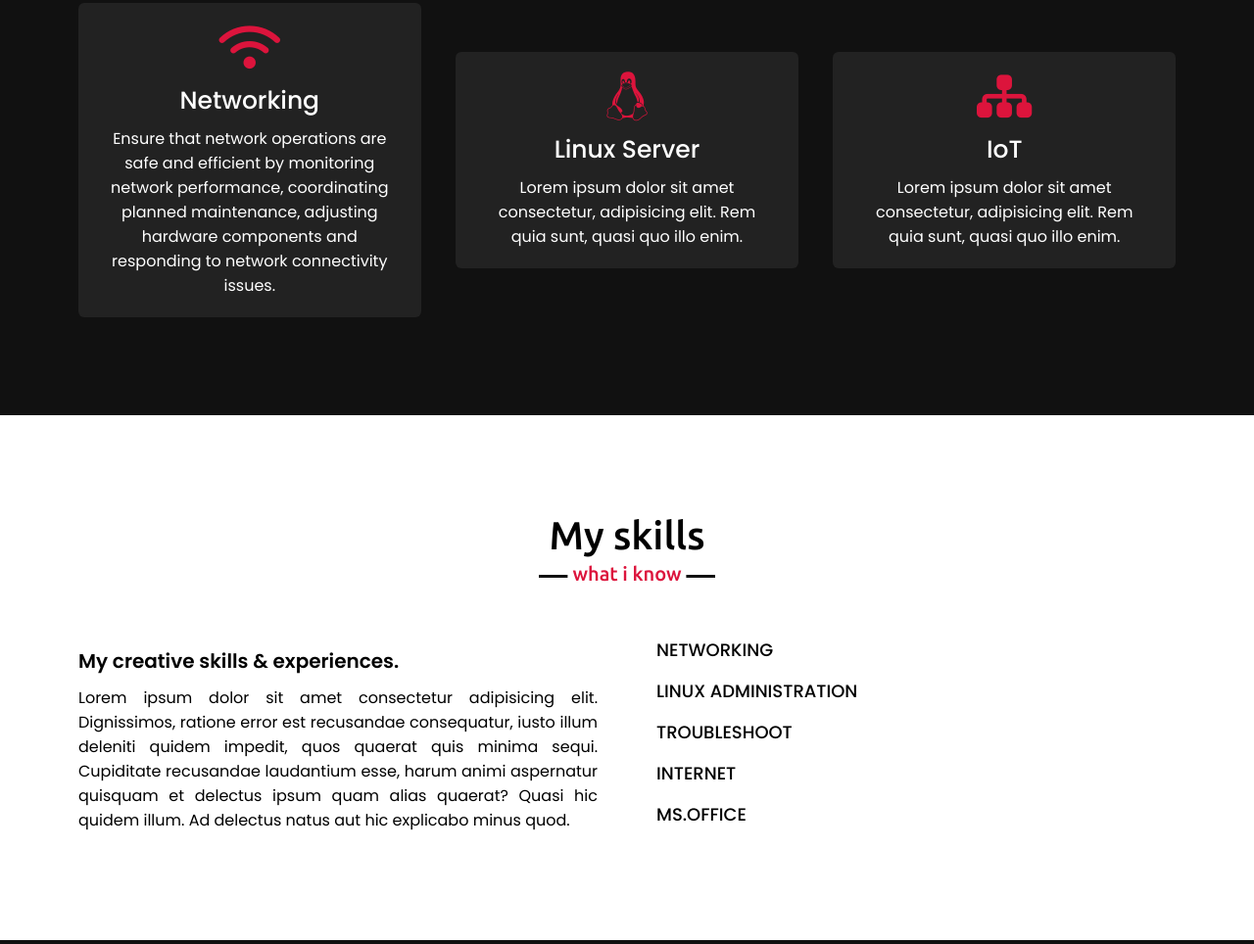
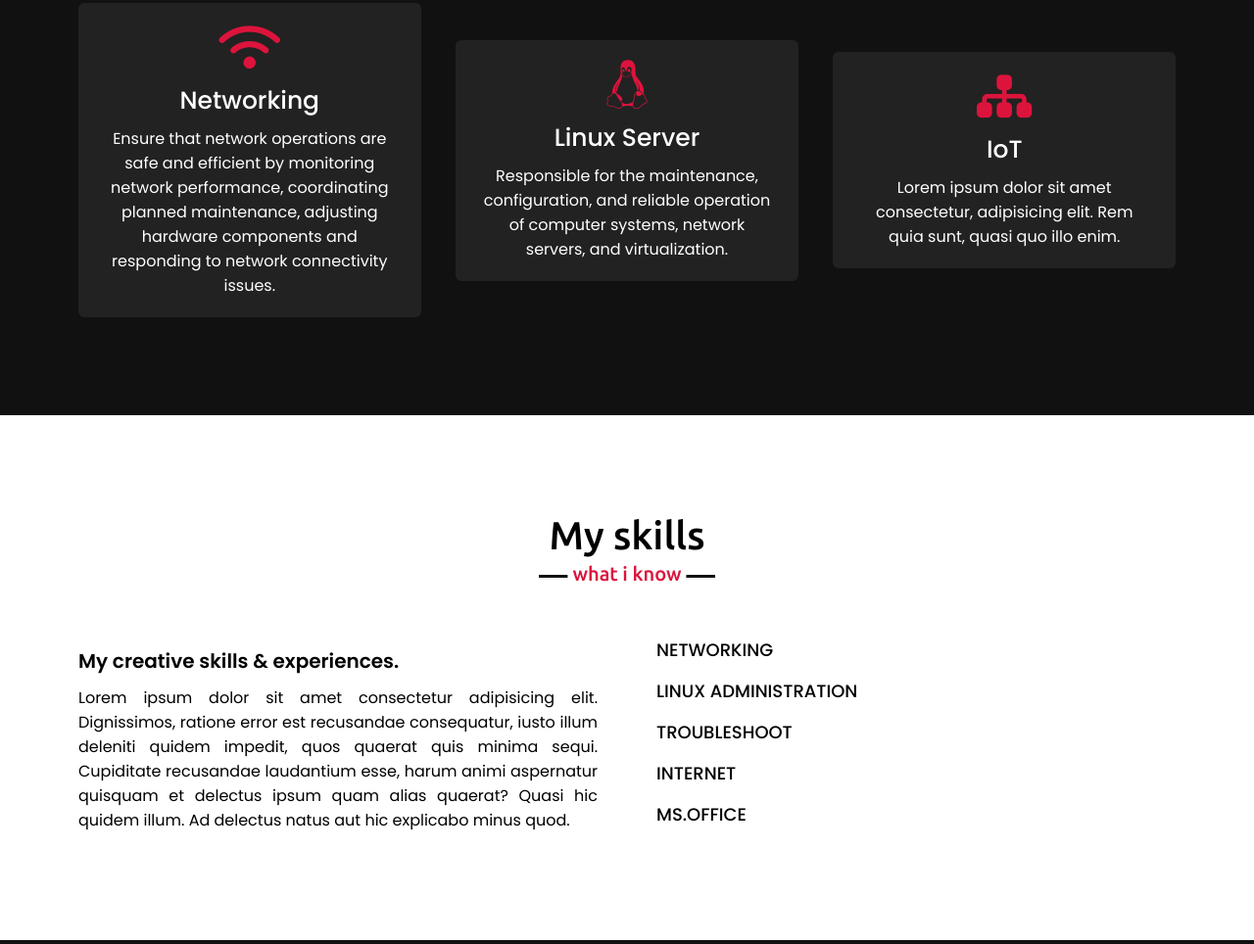
Before and after one commit to Brian-03/Brian-03.github.io, a plain HTML site: page index.html in a window 1280 px wide. Shown: the part 1756-2720 px from the top of the page at 98% size. Drawn offline with nearby package versions, Linux system fonts and the light colour scheme.

Commit message:
Update index.html

```diff
--- a/index.html
+++ b/index.html
@@ -79,7 +79,7 @@
                     <div class="box">
                         <i class="fab fa-linux"></i>
                         <div class="text">Linux Server</div>
-                        <p>Lorem ipsum dolor sit amet consectetur, adipisicing elit. Rem quia sunt, quasi quo illo enim.</p>
+                        <p>Responsible for the maintenance, configuration, and reliable operation of computer systems, network servers, and virtualization.</p>
                     </div>
                 </div>
                 <div class="card">
```
